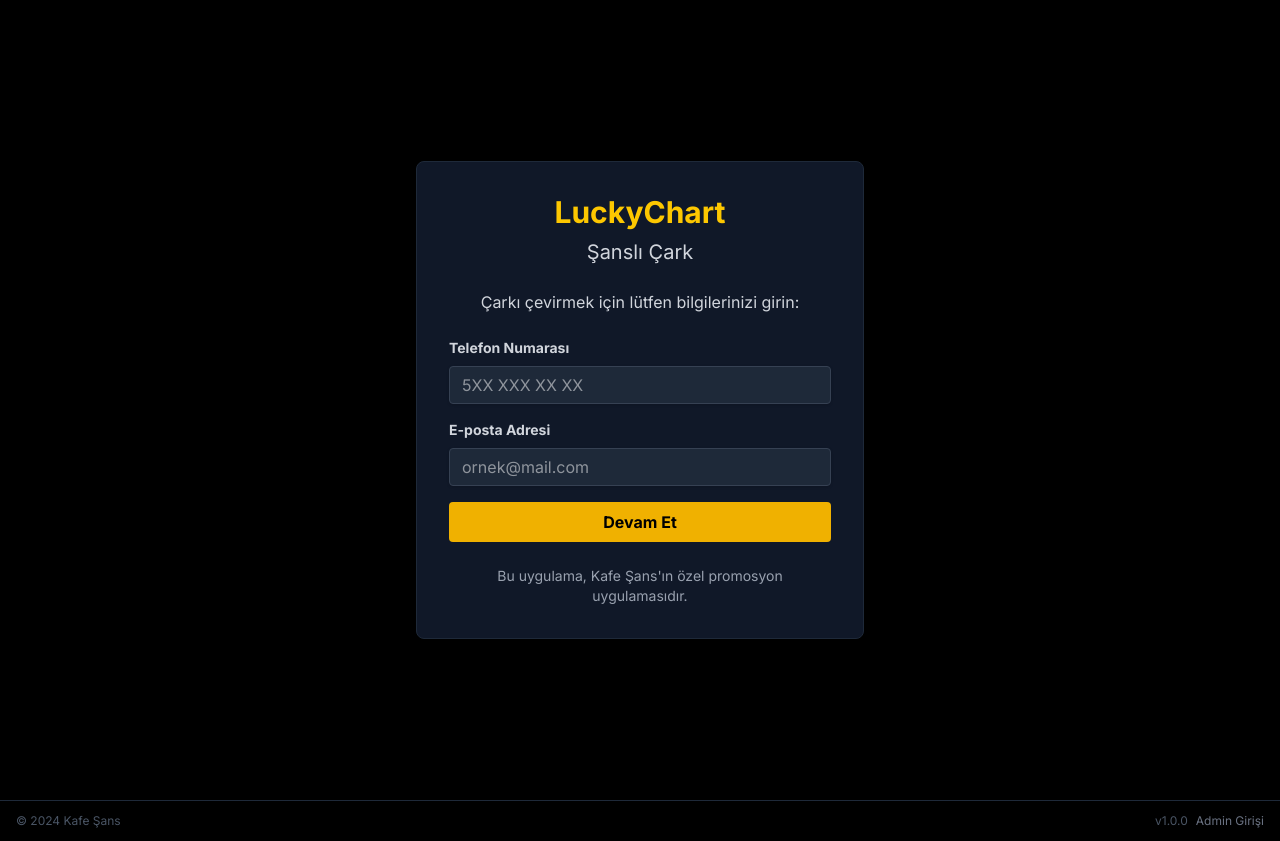
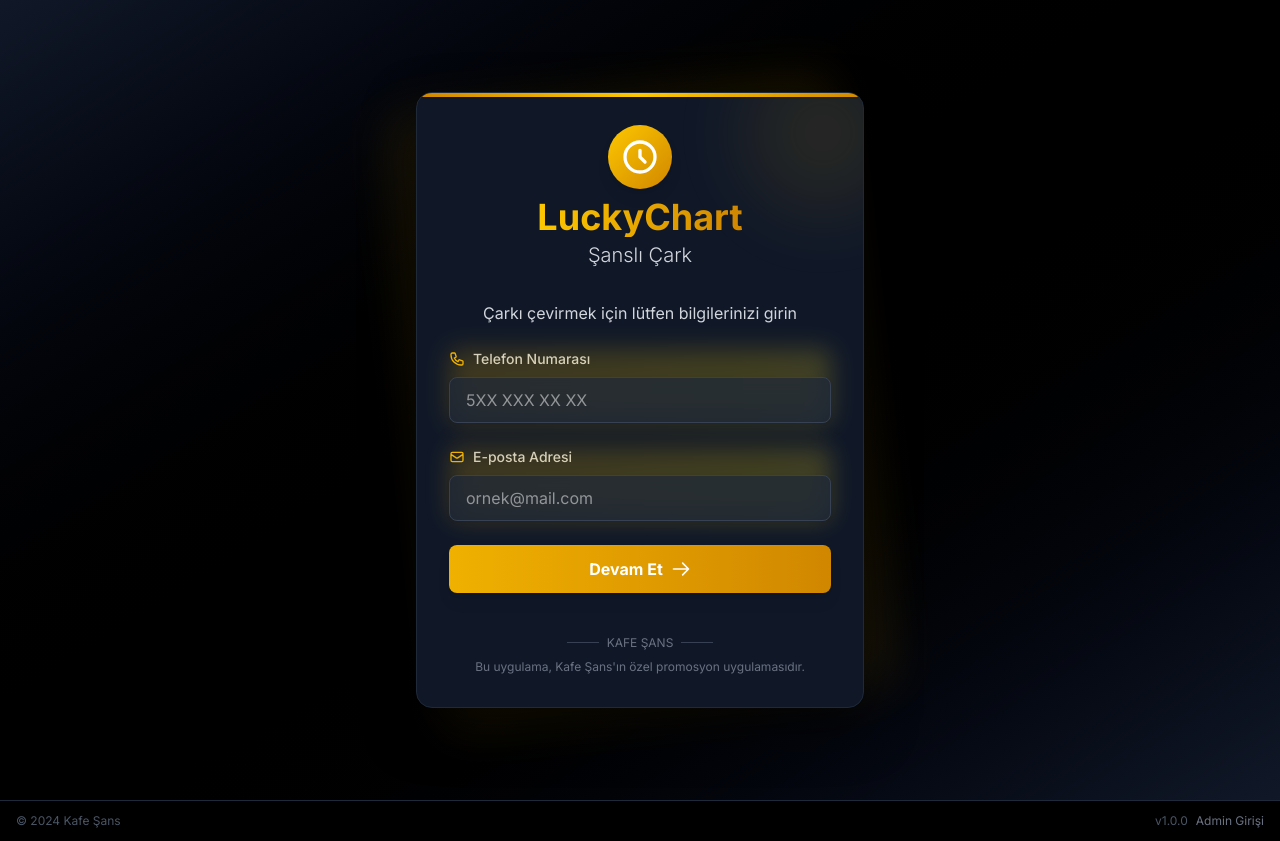
Before and after one commit to bilalcinal/LuckyChartDemo, a Next.js app in the folder lucky-chart-demo/: page /qr in a window 1280 px wide. Built offline with nearby package versions, Linux system fonts and the light colour scheme.

Commit message:
Update page.tsx

```diff
--- a/lucky-chart-demo/src/app/qr/page.tsx
+++ b/lucky-chart-demo/src/app/qr/page.tsx
@@ -1,6 +1,6 @@
 'use client';
 
-import { useState } from 'react';
+import { useState, useEffect } from 'react';
 import { useRouter, useSearchParams } from 'next/navigation';
 import { signIn } from 'next-auth/react';
 import Link from 'next/link';
@@ -13,9 +13,40 @@ export default function QRPage() {
   const [isLoading, setIsLoading] = useState(false);
   const [error, setError] = useState('');
   const [userId, setUserId] = useState('');
+  const [activeInput, setActiveInput] = useState('');
   const router = useRouter();
   const searchParams = useSearchParams();
   const callbackUrl = searchParams.get('callbackUrl') || '/wheel';
+
+  // Doğrulama kodu girişi için 6 ayrı input kutusu
+  const [codeDigits, setCodeDigits] = useState(['', '', '', '', '', '']);
+
+  useEffect(() => {
+    // Kod girişlerini birleştirip state'e atama
+    const combinedCode = codeDigits.join('');
+    setVerificationCode(combinedCode);
+  }, [codeDigits]);
+
+  const handleCodeChange = (index: number, value: string) => {
+    // Sadece rakam girişine izin ver
+    if (value && !/^\d*$/.test(value)) return;
+
+    const newDigits = [...codeDigits];
+    newDigits[index] = value;
+    setCodeDigits(newDigits);
+
+    // Otomatik olarak sonraki input kutusuna geç
+    if (value && index < 5) {
+      document.getElementById(`code-${index + 1}`)?.focus();
+    }
+  };
+
+  const handleCodeKeyDown = (index: number, e: React.KeyboardEvent) => {
+    // Backspace tuşuna basıldığında önceki input kutusuna dön
+    if (e.key === 'Backspace' && !codeDigits[index] && index > 0) {
+      document.getElementById(`code-${index - 1}`)?.focus();
+    }
+  };
 
   const handleRegister = async (e: React.FormEvent) => {
     e.preventDefault();
@@ -93,8 +124,8 @@ export default function QRPage() {
     setError('');
 
     try {
-      if (!verificationCode) {
-        setError('Lütfen doğrulama kodunu girin');
+      if (!verificationCode || verificationCode.length !== 6) {
+        setError('Lütfen 6 haneli doğrulama kodunu girin');
         setIsLoading(false);
         return;
       }
@@ -153,104 +184,192 @@ export default function QRPage() {
   };
 
   return (
-    <div className="min-h-screen flex items-center justify-center w-full px-4 py-6">
-      <div className="bg-gray-900 text-white p-6 sm:p-8 rounded-lg shadow-lg w-full max-w-md border border-gray-800">
-        <div className="flex flex-col items-center justify-center mb-6">
-          <h1 className="text-2xl sm:text-3xl font-bold text-center mb-2 text-yellow-400">LuckyChart</h1>
-          <h2 className="text-lg sm:text-xl text-center text-gray-300">Şanslı Çark</h2>
+    <div className="min-h-screen bg-gradient-to-br from-gray-900 via-black to-gray-900 flex items-center justify-center w-full px-4 py-6">
+      <div className="relative w-full max-w-md mx-auto">
+        {/* Arka plan efekti */}
+        <div className="absolute inset-0 blur-xl bg-yellow-500 opacity-10 rounded-xl transform -rotate-6"></div>
+
+        <div className="relative bg-gray-900 text-white p-8 rounded-2xl shadow-[0_20px_50px_rgba(0,0,0,0.5)] backdrop-blur-sm border border-gray-800 overflow-hidden">
+          {/* Decorative Elements */}
+          <div className="absolute top-0 left-0 right-0 h-1 bg-gradient-to-r from-yellow-600 via-yellow-400 to-yellow-600"></div>
+          <div className="absolute -top-10 -right-10 w-40 h-40 bg-yellow-500 rounded-full opacity-10 blur-2xl"></div>
+
+          <div className="flex flex-col items-center justify-center mb-8">
+            <div className="w-16 h-16 mb-2 bg-gradient-to-br from-yellow-400 to-yellow-600 rounded-full flex items-center justify-center shadow-lg">
+              <svg xmlns="http://www.w3.org/2000/svg" className="h-10 w-10 text-white" fill="none" viewBox="0 0 24 24" stroke="currentColor">
+                <path strokeLinecap="round" strokeLinejoin="round" strokeWidth={2} d="M12 8v4l3 3m6-3a9 9 0 11-18 0 9 9 0 0118 0z" />
+              </svg>
+            </div>
+            <h1 className="text-3xl sm:text-4xl font-bold text-center mb-1 text-transparent bg-clip-text bg-gradient-to-r from-yellow-400 to-yellow-600">LuckyChart</h1>
+            <h2 className="text-lg sm:text-xl text-center text-gray-300 font-light">Şanslı Çark</h2>
           </div>
 
+          <div className={`transition-all duration-500 ease-in-out transform ${step === 'verify' ? 'opacity-0 scale-90 absolute inset-0' : 'opacity-100 scale-100'}`}>
             <div className="text-center mb-6">
               {step === 'register' && (
                 <p className="text-gray-300">
-              Çarkı çevirmek için lütfen bilgilerinizi girin:
-            </p>
-          )}
-
-          {step === 'verify' && (
-            <p className="text-gray-300">
-              E-posta adresinize gönderilen 6 haneli doğrulama kodunu girin:
+                  Çarkı çevirmek için lütfen bilgilerinizi girin
                 </p>
               )}
             </div>
 
-        {error && (
-          <div className="bg-red-900 border border-red-700 text-red-100 px-4 py-3 rounded mb-4" role="alert">
+            {error && step === 'register' && (
+              <div className="bg-red-900/50 backdrop-blur-sm border border-red-700/50 text-red-100 px-4 py-3 rounded-lg mb-6 animate-pulse" role="alert">
+                <div className="flex items-center">
+                  <svg xmlns="http://www.w3.org/2000/svg" className="h-5 w-5 mr-2 text-red-400" fill="none" viewBox="0 0 24 24" stroke="currentColor">
+                    <path strokeLinecap="round" strokeLinejoin="round" strokeWidth={2} d="M12 8v4m0 4h.01M21 12a9 9 0 11-18 0 9 9 0 0118 0z" />
+                  </svg>
                   <span>{error}</span>
+                </div>
               </div>
             )}
 
-        {step === 'register' ? (
-          <form onSubmit={handleRegister}>
-            <div className="mb-4">
-              <label htmlFor="phone" className="block text-gray-300 text-sm font-bold mb-2">
+            {step === 'register' && (
+              <form onSubmit={handleRegister} className="space-y-6">
+                <div className="relative">
+                  <div className={`absolute inset-0 bg-gradient-to-r from-yellow-500 to-yellow-300 opacity-20 blur-md rounded-lg transition-opacity duration-300 ${activeInput === 'phone' ? 'opacity-30' : 'opacity-0'}`}></div>
+                  <label htmlFor="phone" className="block text-gray-300 text-sm font-medium mb-2 flex items-center">
+                    <svg xmlns="http://www.w3.org/2000/svg" className="h-4 w-4 mr-2 text-yellow-500" fill="none" viewBox="0 0 24 24" stroke="currentColor">
+                      <path strokeLinecap="round" strokeLinejoin="round" strokeWidth={2} d="M3 5a2 2 0 012-2h3.28a1 1 0 01.948.684l1.498 4.493a1 1 0 01-.502 1.21l-2.257 1.13a11.042 11.042 0 005.516 5.516l1.13-2.257a1 1 0 011.21-.502l4.493 1.498a1 1 0 01.684.949V19a2 2 0 01-2 2h-1C9.716 21 3 14.284 3 6V5z" />
+                    </svg>
                     Telefon Numarası
                   </label>
                   <input
                     type="tel"
                     id="phone"
                     placeholder="5XX XXX XX XX"
-                className="shadow appearance-none border border-gray-700 bg-gray-800 rounded w-full py-2 px-3 text-white leading-tight focus:outline-none focus:shadow-outline focus:border-yellow-500"
+                    className="shadow appearance-none border border-gray-700 bg-gray-800/70 backdrop-blur-sm rounded-lg w-full py-3 px-4 text-white leading-tight focus:outline-none focus:ring-2 focus:ring-yellow-500/50 focus:border-transparent transition-all duration-300"
                     value={phone}
                     onChange={(e) => setPhone(e.target.value)}
+                    onFocus={() => setActiveInput('phone')}
+                    onBlur={() => setActiveInput('')}
                     required
                   />
                 </div>
 
-            <div className="mb-4">
-              <label htmlFor="email" className="block text-gray-300 text-sm font-bold mb-2">
+                <div className="relative">
+                  <div className={`absolute inset-0 bg-gradient-to-r from-yellow-500 to-yellow-300 opacity-20 blur-md rounded-lg transition-opacity duration-300 ${activeInput === 'email' ? 'opacity-30' : 'opacity-0'}`}></div>
+                  <label htmlFor="email" className="block text-gray-300 text-sm font-medium mb-2 flex items-center">
+                    <svg xmlns="http://www.w3.org/2000/svg" className="h-4 w-4 mr-2 text-yellow-500" fill="none" viewBox="0 0 24 24" stroke="currentColor">
+                      <path strokeLinecap="round" strokeLinejoin="round" strokeWidth={2} d="M3 8l7.89 5.26a2 2 0 002.22 0L21 8M5 19h14a2 2 0 002-2V7a2 2 0 00-2-2H5a2 2 0 00-2 2v10a2 2 0 002 2z" />
+                    </svg>
                     E-posta Adresi
                   </label>
                   <input
                     type="email"
                     id="email"
                     placeholder="ornek@mail.com"
-                className="shadow appearance-none border border-gray-700 bg-gray-800 rounded w-full py-2 px-3 text-white leading-tight focus:outline-none focus:shadow-outline focus:border-yellow-500"
+                    className="shadow appearance-none border border-gray-700 bg-gray-800/70 backdrop-blur-sm rounded-lg w-full py-3 px-4 text-white leading-tight focus:outline-none focus:ring-2 focus:ring-yellow-500/50 focus:border-transparent transition-all duration-300"
                     value={email}
                     onChange={(e) => setEmail(e.target.value)}
+                    onFocus={() => setActiveInput('email')}
+                    onBlur={() => setActiveInput('')}
                     required
                   />
                 </div>
 
-            <div className="flex items-center justify-between">
+                <div>
                   <button
                     type="submit"
-                className={`bg-yellow-500 hover:bg-yellow-600 text-black font-bold py-2 px-4 rounded focus:outline-none focus:shadow-outline w-full ${
-                  isLoading ? 'opacity-50 cursor-not-allowed' : ''
+                    className={`bg-gradient-to-r from-yellow-500 to-yellow-600 hover:from-yellow-600 hover:to-yellow-700 text-white font-bold py-3 px-6 rounded-lg focus:outline-none focus:ring-2 focus:ring-yellow-500 focus:ring-opacity-50 w-full transform transition-all duration-300 hover:scale-[1.02] shadow-lg ${
+                      isLoading ? 'opacity-70 pointer-events-none' : ''
                     }`}
                     disabled={isLoading}
                   >
-                {isLoading ? 'İşleniyor...' : 'Devam Et'}
+                    {isLoading ? (
+                      <div className="flex items-center justify-center">
+                        <svg className="animate-spin -ml-1 mr-3 h-5 w-5 text-white" xmlns="http://www.w3.org/2000/svg" fill="none" viewBox="0 0 24 24">
+                          <circle className="opacity-25" cx="12" cy="12" r="10" stroke="currentColor" strokeWidth="4"></circle>
+                          <path className="opacity-75" fill="currentColor" d="M4 12a8 8 0 018-8V0C5.373 0 0 5.373 0 12h4zm2 5.291A7.962 7.962 0 014 12H0c0 3.042 1.135 5.824 3 7.938l3-2.647z"></path>
+                        </svg>
+                        İşleniyor...
+                      </div>
+                    ) : (
+                      <div className="flex items-center justify-center">
+                        Devam Et
+                        <svg xmlns="http://www.w3.org/2000/svg" className="h-5 w-5 ml-2" fill="none" viewBox="0 0 24 24" stroke="currentColor">
+                          <path strokeLinecap="round" strokeLinejoin="round" strokeWidth={2} d="M14 5l7 7m0 0l-7 7m7-7H3" />
+                        </svg>
+                      </div>
+                    )}
                   </button>
                 </div>
               </form>
-        ) : step === 'verify' ? (
-          <form onSubmit={handleVerify}>
-            <div className="mb-4">
-              <label htmlFor="verificationCode" className="block text-gray-300 text-sm font-bold mb-2">
+            )}
+          </div>
+
+          <div className={`transition-all duration-500 ease-in-out transform ${step === 'register' ? 'opacity-0 scale-90 absolute inset-0' : 'opacity-100 scale-100'}`}>
+            <div className="text-center mb-6">
+              {step === 'verify' && (
+                <div>
+                  <p className="text-gray-300 mb-1">
+                    E-posta adresinize gönderilen doğrulama kodunu girin
+                  </p>
+                  <p className="text-sm text-gray-400">
+                    <span className="font-medium text-yellow-500">{email}</span> adresine kod gönderildi
+                  </p>
+                </div>
+              )}
+            </div>
+
+            {error && step === 'verify' && (
+              <div className="bg-red-900/50 backdrop-blur-sm border border-red-700/50 text-red-100 px-4 py-3 rounded-lg mb-6 animate-pulse" role="alert">
+                <div className="flex items-center">
+                  <svg xmlns="http://www.w3.org/2000/svg" className="h-5 w-5 mr-2 text-red-400" fill="none" viewBox="0 0 24 24" stroke="currentColor">
+                    <path strokeLinecap="round" strokeLinejoin="round" strokeWidth={2} d="M12 8v4m0 4h.01M21 12a9 9 0 11-18 0 9 9 0 0118 0z" />
+                  </svg>
+                  <span>{error}</span>
+                </div>
+              </div>
+            )}
+
+            {step === 'verify' && (
+              <form onSubmit={handleVerify} className="space-y-6">
+                <div className="relative">
+                  <label className="block text-gray-300 text-sm font-medium mb-4 text-center">
                     Doğrulama Kodu
                   </label>
+
+                  <div className="flex justify-center gap-2 sm:gap-3">
+                    {[0, 1, 2, 3, 4, 5].map((i) => (
                       <input
+                        key={i}
+                        id={`code-${i}`}
                         type="text"
-                id="verificationCode"
-                placeholder="6 haneli kod"
-                className="shadow appearance-none border border-gray-700 bg-gray-800 rounded w-full py-2 px-3 text-white leading-tight focus:outline-none focus:shadow-outline focus:border-yellow-500"
-                value={verificationCode}
-                onChange={(e) => setVerificationCode(e.target.value)}
-                maxLength={6}
-                required
+                        maxLength={1}
+                        value={codeDigits[i]}
+                        onChange={(e) => handleCodeChange(i, e.target.value)}
+                        onKeyDown={(e) => handleCodeKeyDown(i, e)}
+                        className="w-10 h-14 sm:w-12 sm:h-16 text-center text-xl font-bold bg-gray-800/70 border border-gray-700 rounded-lg shadow-sm focus:outline-none focus:ring-2 focus:ring-yellow-500/50 focus:border-transparent text-white transition-all duration-300"
                       />
+                    ))}
+                  </div>
                 </div>
 
-            <div className="flex items-center justify-between">
+                <div>
                   <button
                     type="submit"
-                className={`bg-yellow-500 hover:bg-yellow-600 text-black font-bold py-2 px-4 rounded focus:outline-none focus:shadow-outline w-full ${
-                  isLoading ? 'opacity-50 cursor-not-allowed' : ''
+                    className={`bg-gradient-to-r from-yellow-500 to-yellow-600 hover:from-yellow-600 hover:to-yellow-700 text-white font-bold py-3 px-6 rounded-lg focus:outline-none focus:ring-2 focus:ring-yellow-500 focus:ring-opacity-50 w-full transform transition-all duration-300 hover:scale-[1.02] shadow-lg ${
+                      isLoading ? 'opacity-70 pointer-events-none' : ''
                     }`}
                     disabled={isLoading}
                   >
-                {isLoading ? 'İşleniyor...' : 'Doğrula ve Giriş Yap'}
+                    {isLoading ? (
+                      <div className="flex items-center justify-center">
+                        <svg className="animate-spin -ml-1 mr-3 h-5 w-5 text-white" xmlns="http://www.w3.org/2000/svg" fill="none" viewBox="0 0 24 24">
+                          <circle className="opacity-25" cx="12" cy="12" r="10" stroke="currentColor" strokeWidth="4"></circle>
+                          <path className="opacity-75" fill="currentColor" d="M4 12a8 8 0 018-8V0C5.373 0 0 5.373 0 12h4zm2 5.291A7.962 7.962 0 014 12H0c0 3.042 1.135 5.824 3 7.938l3-2.647z"></path>
+                        </svg>
+                        İşleniyor...
+                      </div>
+                    ) : (
+                      <div className="flex items-center justify-center">
+                        Doğrula ve Giriş Yap
+                        <svg xmlns="http://www.w3.org/2000/svg" className="h-5 w-5 ml-2" fill="none" viewBox="0 0 24 24" stroke="currentColor">
+                          <path strokeLinecap="round" strokeLinejoin="round" strokeWidth={2} d="M9 12l2 2 4-4m6 2a9 9 0 11-18 0 9 9 0 0118 0z" />
+                        </svg>
+                      </div>
+                    )}
                   </button>
                 </div>
 
@@ -260,21 +379,31 @@ export default function QRPage() {
                   </p>
                   <button
                     type="button"
-                className="text-yellow-400 hover:text-yellow-300 text-sm mt-2"
+                    className="text-yellow-500 hover:text-yellow-400 text-sm mt-2 font-medium transition-colors duration-300 flex items-center justify-center mx-auto"
                     onClick={() => setStep('register')}
                   >
+                    <svg xmlns="http://www.w3.org/2000/svg" className="h-4 w-4 mr-1" fill="none" viewBox="0 0 24 24" stroke="currentColor">
+                      <path strokeLinecap="round" strokeLinejoin="round" strokeWidth={2} d="M10 19l-7-7m0 0l7-7m-7 7h18" />
+                    </svg>
                     Bilgileri yeniden girin
                   </button>
                 </div>
               </form>
-        ) : null}
+            )}
+          </div>
 
-        <div className="mt-6 text-center">
-          <p className="text-sm text-gray-400">
+          <div className="mt-8 text-center">
+            <div className="inline-flex items-center">
+              <div className="h-px w-8 bg-gray-700"></div>
+              <p className="text-xs text-gray-500 mx-2">KAFE ŞANS</p>
+              <div className="h-px w-8 bg-gray-700"></div>
+            </div>
+            <p className="text-xs text-gray-500 mt-2">
               Bu uygulama, Kafe Şans'ın özel promosyon uygulamasıdır.
             </p>
           </div>
         </div>
       </div>
+    </div>
   );
 }
```
Lines whose indentation alone changed are shown as unchanged.
